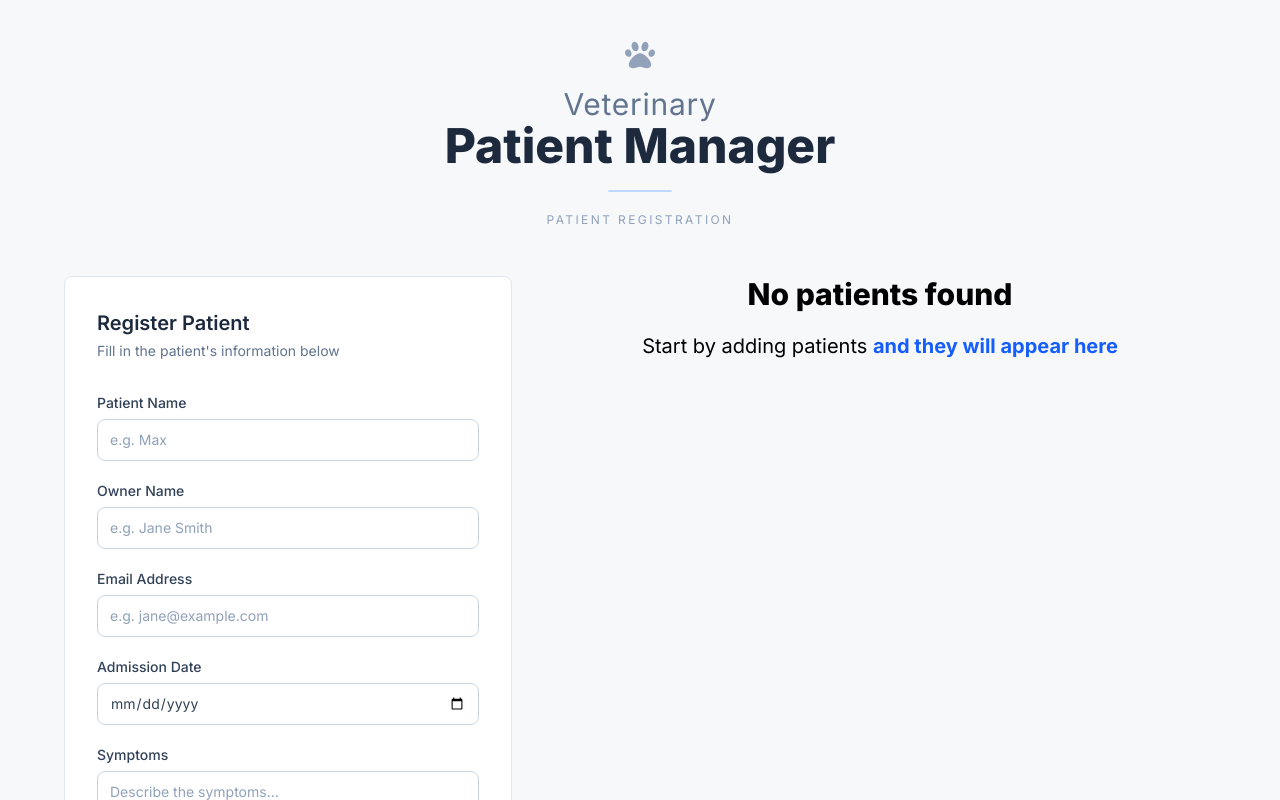
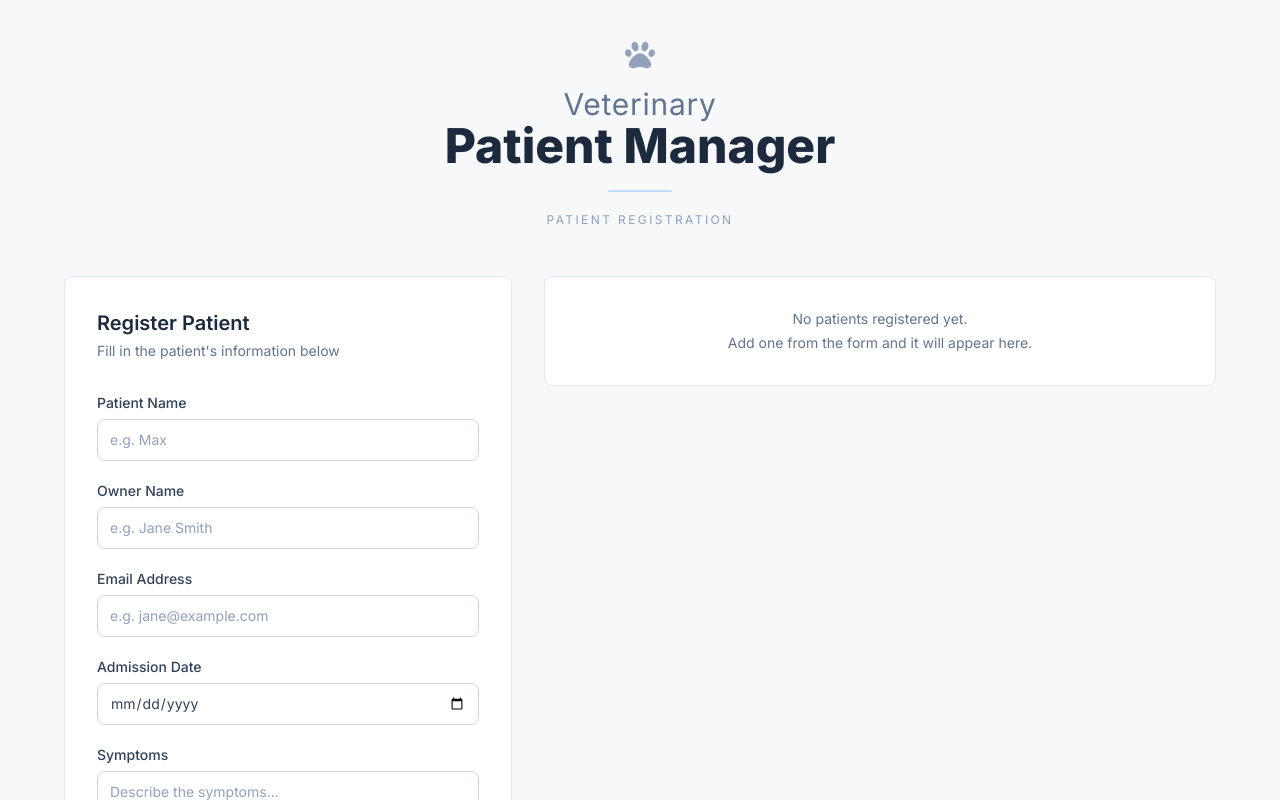
Before and after one commit to AlfonsoVidrio/patient-manager, a React (Vite) app: page / in a window 1280 px wide. Shown: the top 800 px of the page. Built offline with nearby package versions, Linux system fonts and the light colour scheme.

Commit message:
refactor: streamline patient list layout

```diff
--- a/src/components/PatientsList.tsx
+++ b/src/components/PatientsList.tsx
@@ -5,29 +5,21 @@ export const PatientsList = () => {
   const patients = usePatientStore(state => state.patients)
 
   return (
-    <div className="md:w-1/2 lg:w-3/5 md:h-screen overflow-y-scroll">
+    <div className="md:w-1/2 lg:w-3/5 md:max-h-[calc(100vh-16rem)] md:overflow-y-auto">
       {patients.length ? (
-        <>
-          <h2 className="font-black text-3xl text-center">Patients</h2>
-          <p className="text-xl mt-5 mb-10 text-center">
-            Manage your {" "}
-            <span className="text-blue-600 font-bold">patients and appointments</span>
-          </p>
+        <div className="space-y-5">
           {patients.map(patient => (
             <PatientDetails
               key={patient.id}
               patient={patient}
             />
           ))}
-        </>
+        </div>
       ) : (
-        <>
-          <h2 className="font-black text-3xl text-center">No patients found</h2>
-          <p className="text-xl mt-5 mb-10 text-center">
-            Start by adding patients  {" "}
-            <span className="text-blue-600 font-bold">and they will appear here</span>
-          </p>
-        </>
+        <div className="bg-white rounded-lg border border-slate-200 p-6 md:p-8 text-center">
+          <p className="text-sm text-slate-500">No patients registered yet.</p>
+          <p className="text-sm text-slate-500 mt-1">Add one from the form and it will appear here.</p>
+        </div>
       )}
     </div>
   )
```
